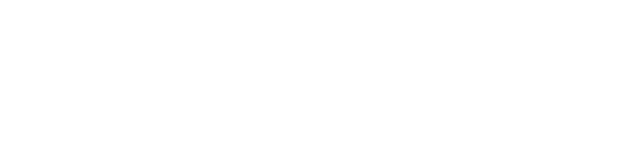
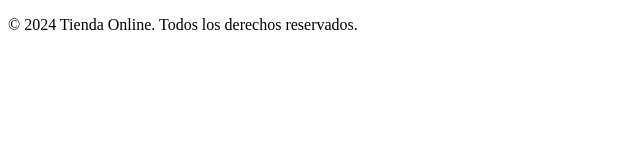
Before and after one commit to IsraelR20/landing-ecommerce, a plain HTML site: page index.html in a window 1280 px wide. Shown: the whole page, without its empty margins (0-640 px from the left). Drawn offline with Linux system fonts and the light colour scheme.

Commit message:
Estructura HTML del pie de página

```diff
--- a/index.html
+++ b/index.html
@@ -7,6 +7,8 @@
     <link rel="stylesheet" href="./estilos.css">
 </head>
 <body>
-
+    <footer>
+        <p>&copy; 2024 Tienda Online. Todos los derechos reservados.</p>
+    </footer>
 </body>
 </html>
```
